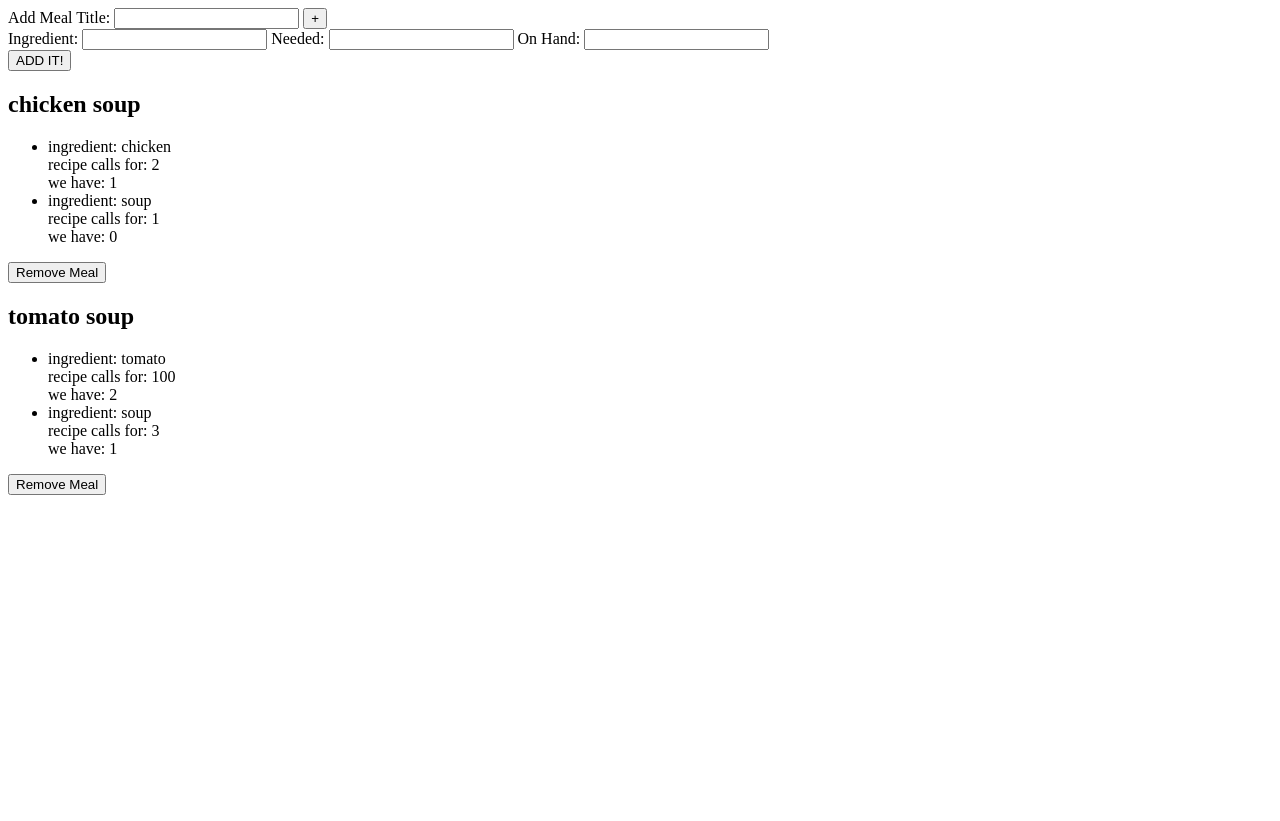
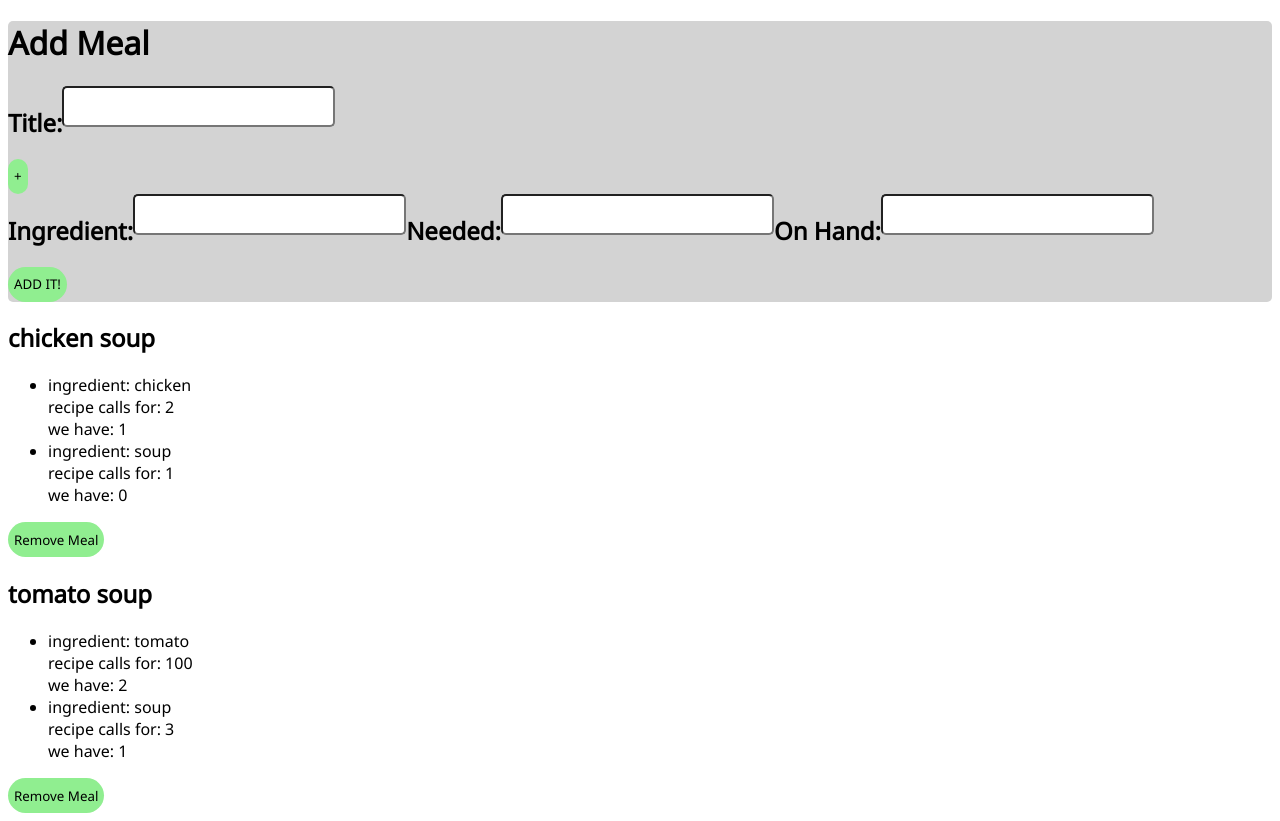
Before and after one commit to theAndrewCline/grocery-list, a plain HTML site: page index.html in a window 1280 px wide. Before the commit the page ends 800 px from the top, so only its background shows below. Drawn offline with Linux system fonts and the light colour scheme.

Commit message:
adding some style. mure more to come

```diff
--- a/index.html
+++ b/index.html
@@ -3,36 +3,35 @@
 <head>
   <meta charset="UTF-8">
   <title>Grocery List Maker</title>
+  <link rel = "stylesheet" type = "text/css" href = "style.css">
+  <link href="https://fonts.googleapis.com/css?family=Noto+Sans" rel="stylesheet">
 </head>
 <body>
-  Add Meal
-  Title: <input class="js-new-title" type="text">
-  <button id = "addIngredientsBtn" type="button" class="add-ingredients">+</button>
-  <div id = "IngredientContainer">
-    <div class="ing-cont">
-      Ingredient: <input class="js-new-ingredient" type="text">
-      Needed: <input class="js-new-needed" type="number">
-      On Hand: <input class="js-new-onhand" type="number">
+<div class = "wrap">
+  <div class = "add-meal-box">
+    <h1> Add Meal </h1>
+    <div class="meal-title-box">
+      <h2>Title:</h2> <input class="js-new-title" type="text">
     </div>
-  </div>
+    <button id = "addIngredientsBtn" type="button" class="add-ingredients">+</button>
+    <div id = "IngredientContainer">
+      <div class="ing-cont">
+        <h2>Ingredient:</h2><input class="js-new-ingredient" type="text">
+        <h2>Needed:</h2> <input class="js-new-needed" type="number">
+        <h2>On Hand:</h2> <input class="js-new-onhand" type="number">
+      </div>
+    </div>
   <button class="js-add-meal">ADD IT!</button>
-  <div class="app">
+</div>
+  <div class="app"
 
   </div>
-
+</div>
   <script src="data.js"></script>
   <script src="add.js"></script>
   <script src="remove.js"></script>
   <script src="view.js"></script>
   <script src="app.js"></script>
-  <script>
-//   ingredients *
-//   multiple different meals *
-//   add meals, remove meals (same w/ ingredients)
-//   ingredients "on hand" *
 
-
-
-  </script>
 </body>
 </html>
--- /dev/null
+++ b/style.css
@@ -0,0 +1,37 @@
+h1 , h2 , h3 , li , button  {
+  font-family: 'Noto Sans', sans-serif;
+}
+
+input {
+  height: 35px;
+  border-radius: 5px;
+  font-size: 20px;
+}
+
+button {
+  height: 35px;
+  border-radius: 40px;
+  border: none;
+  background-color: lightgreen;
+
+}
+
+.wrap {
+  height: 100%;
+  justify-content: center;
+}
+
+.ing-cont {
+  display: flex;
+  flex-direction: row;
+}
+
+.add-meal-box {
+  background-color: lightgray;
+  border-radius: 5px;
+}
+
+.meal-title-box {
+  display: flex;
+  flex-direction: row;
+}
```
Also changed, not shown: ingredent.js (deleted).
